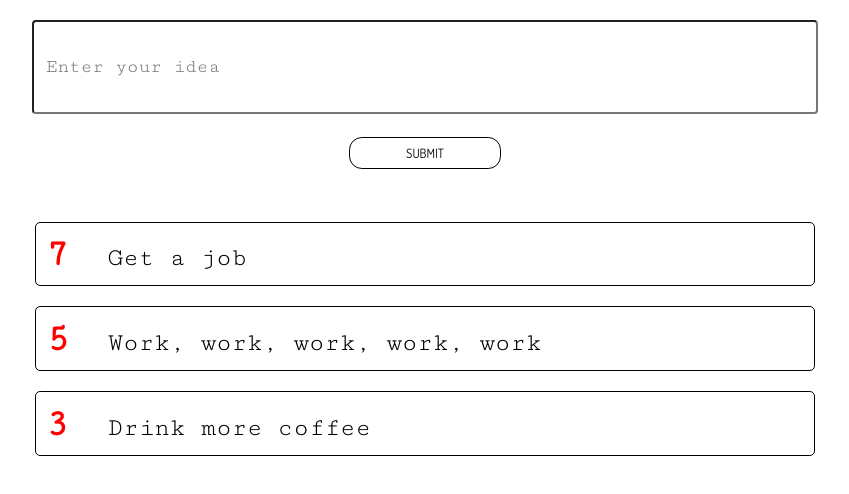
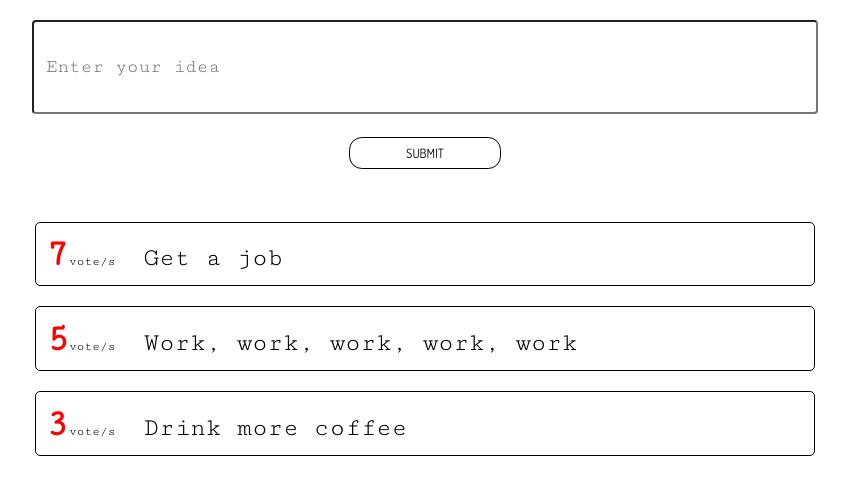
Before and after one commit to mel-booth/brainstorm-demo-redo, a React app: page / in a window 1280 px wide. Shown: the part 90-584 px from the top of the page, without its empty margins (215-1064 px from the left). Built offline with nearby package versions, Linux system fonts and the light colour scheme.

Commit message:
add hover to li and add vote-text

```diff
--- a/components/idea.js
+++ b/components/idea.js
@@ -4,8 +4,8 @@ import React, { Component } from 'react'
 const Idea = (props) => {
   return (
     <ul>
-      <li className='idea' onClick={() => props.dispatch({type: 'INCREMENT_VOTE', payload: props.index})}> <span id='votes'>{props.votes} </span>
-      <span id='idea'>{props.details} </span>
+      <li className='idea' onClick={() => props.dispatch({type: 'INCREMENT_VOTE', payload: props.index})}> <span id='votes'>{props.votes}</span><span id='vote-text'>vote/s</span>
+      <span id='idea'>{props.details}</span>
       </li>
     </ul>
   )
--- a/index.css
+++ b/index.css
@@ -62,6 +62,10 @@ li {
   padding: .4em;
 }
 
+li:hover {
+  color: red;
+}
+
 .idea-input {
   overflow: hidden;
 }
@@ -75,6 +79,11 @@ li {
   font-size: 1.5em;
   color: red;
   font-weight: bold;
+}
+
+#vote-text {
+  font-size: .5em;
+  padding-right: 1em;
 }
 
 /* Mobile first queries */
```
